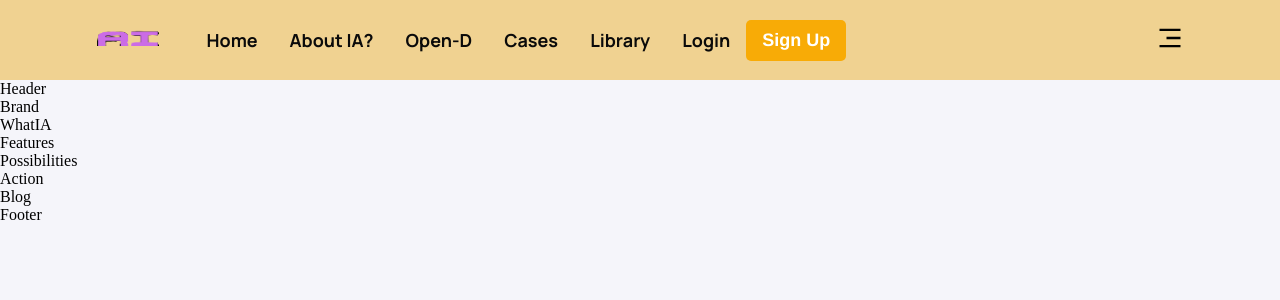
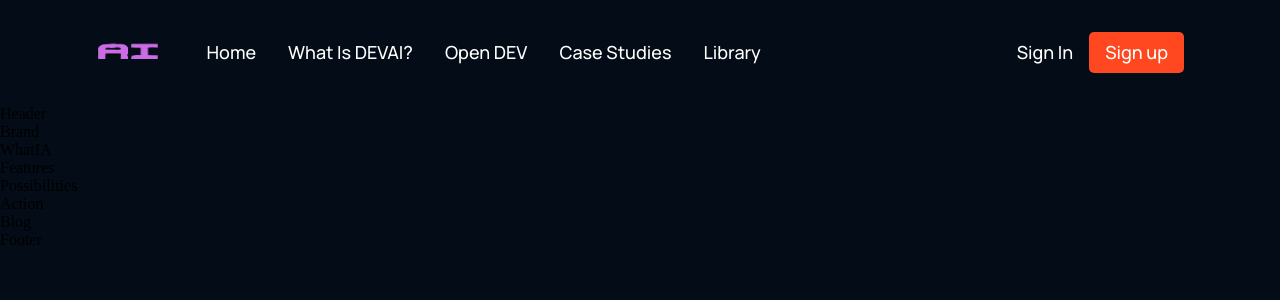
Before and after one commit to Benevanio/Hazy_tech, a React (Create React App) app: page / in a window 1280 px wide. Shown: the top 300 px of the page. Built offline with nearby package versions, Linux system fonts and the light colour scheme.

Commit message:
change fort css files

```diff
--- a/src/App.js
+++ b/src/App.js
@@ -1,5 +1,5 @@
 import React from 'react'
-import './App.scss'
+import './App.css'
 import { Footer, Blog,Header, Features, WhatIA, Posibilities } from './containers'
 import { Brand,Action, Navbar } from './components'
 const App = () => {
--- /dev/null
+++ b/src/components/navbar/Navbar.css
@@ -0,0 +1,133 @@
+.AI__navbar {
+    display: flex;
+    justify-content: space-between;
+    align-items: center;
+
+    padding: 2rem 6rem;
+}
+
+.AI__navbar-links {
+    flex: 1;
+    display: flex;
+    justify-content: flex-start;
+    align-items: center;
+}
+
+.AI__navbar-links_logo {
+    margin-right: 2rem;
+}
+
+.AI__navbar-links_logo img {
+    width: 62.56px;
+    height: 16.02px;
+}
+
+.AI__navbar-links_container {
+    display: flex;
+    flex-direction: row;
+}
+
+.AI__navbar-sign {
+    display: flex;
+    justify-content: flex-end;
+    align-items: center;
+}
+
+.AI__navbar-links_container p,
+.AI__navbar-sign p,
+.AI__navbar-menu_container p {
+    color: #fff;
+    font-family: var(--font-family);
+    font-weight: 500;
+    font-size: 18px;
+    line-height: 25px;
+    text-transform: capitalize;
+
+    margin: 0 1rem;
+    cursor: pointer;
+}
+
+ button {
+    padding: 0.5rem 1rem;
+    color: #fff;
+    background: #FF4820;
+    font-family: var(--font-family);
+    font-weight: 500;
+    font-size: 18px;
+    line-height: 25px;
+    border: none;
+    outline: none;
+    cursor: pointer;
+    border-radius: 5px;
+}
+
+.AI__navbar-menu {
+    margin-left: 1rem;
+
+    display: none;
+    position: relative;
+}
+
+.AI__navbar-menu svg {
+    cursor: pointer;
+}
+
+.AI__navbar-menu_container {
+    display: flex;
+    justify-content: flex-end;
+    align-items: flex-end;
+    flex-direction: column;
+
+    text-align: end;
+    background: var(--color-footer);
+    padding: 2rem;
+    position: absolute;
+    right: 0;
+    top: 40px;
+    margin-top: 1rem;
+    min-width: 210px;
+    border-radius: 5px;
+    box-shadow: 0px 0px 5px rgba(0,0, 0,0.2);
+}
+
+.AI__navbar-menu_container p {
+    margin: 1rem 0;
+}
+
+.AI__navbar-menu_container-links-sign {
+    display: none;
+}
+
+@media screen and (max-width: 1050px) {
+    .AI__navbar-links_container {
+        display: none;
+    }
+
+    .AI__navbar-menu {
+        display: flex;
+    }
+}
+
+@media screen and (max-width: 700px) {
+    .AI__navbar {
+        padding: 2rem 4rem;
+    }
+}
+
+@media screen and (max-width: 550px) {
+    .AI__navbar {
+        padding: 2rem;
+    }
+
+    .AI__navbar-sign {
+        display: none;
+    }
+
+    .AI__navbar-menu_container {
+        top: 20px;
+    }
+
+    .AI__navbar-menu_container-links-sign {
+        display: block;
+    }
+}
--- a/src/components/navbar/Navbar.jsx
+++ b/src/components/navbar/Navbar.jsx
@@ -1,10 +1,11 @@
-import React,{useState} from 'react'
+import React, { useState } from 'react';
 import { RiMenu3Line, RiCloseLine } from 'react-icons/ri';
+import logo from '../../assets/logotipo.png';
+import './Navbar.css';
 
-import './Navbar.scss'
-import logo from '../../assets/logotipo.png'
 const Navbar = () => {
-  const [menu, setMenu] = useState(false)
+  const [toggleMenu, setToggleMenu] = useState(false);
+
   return (
     <div className="AI__navbar">
       <div className="AI__navbar-links">
@@ -13,22 +14,38 @@
         </div>
         <div className="AI__navbar-links_container">
           <p><a href="#home">Home</a></p>
-        <p><a href="#aicom">About IA?</a></p>
-        <p><a href="#possibility">Open-D</a></p>
-        <p><a href="#features">Cases</a></p>
+          <p><a href="#devAi">What is DEVAI?</a></p>
+          <p><a href="#possibility">Open DEV</a></p>
+          <p><a href="#features">Case Studies</a></p>
           <p><a href="#blog">Library</a></p>
         </div>
+      </div>
       <div className="AI__navbar-sign">
-      <p>Login</p>
-      <button type='button'>Sign Up</button>
+        <p>Sign in</p>
+        <button type="button">Sign up</button>
+      </div>
+      <div className="AI__navbar-menu">
+        {toggleMenu
+          ? <RiCloseLine color="#fff" size={27} onClick={() => setToggleMenu(false)} />
+          : <RiMenu3Line color="#fff" size={27} onClick={() => setToggleMenu(true)} />}
+        {toggleMenu && (
+        <div className="AI__navbar-menu_container scale-up-center">
+          <div className="AI__navbar-menu_container-links">
+            <p><a href="#home">Home</a></p>
+            <p><a href="#devAi">What is DEVAI?</a></p>
+            <p><a href="#possibility">Open DEV</a></p>
+            <p><a href="#features">Case Studies</a></p>
+            <p><a href="#blog">Library</a></p>
+          </div>
+          <div className="AI__navbar-menu_container-links-sign">
+            <p>Sign in</p>
+            <button type="button">Sign up</button>
           </div>
         </div>
-    <div className="AI__navbar-menu">
-      {menu ? <RiCloseLine size={28} onClick={() => setMenu(false)} /> : <RiMenu3Line size={28} onClick={() => setMenu(true)} />
-      }
+        )}
       </div>
     </div>
-  )
-}
+  );
+};
 
-export default Navbar
+export default Navbar;
--- a/src/components/navbar/Navbar.scss
+++ /dev/null
@@ -1,62 +0,0 @@
-.AI__navbar {
-    display: flex;
-    justify-content: space-between;
-    align-items: center;
-    background-color: #f0d291;
-    height: 80px;
-    padding: 2rem 6rem;
-}
-
-.AI__navbar-links {
-    flex: 1;
-    display: flex;
-    justify-content: flex-start;
-    align-items: center;
-}
-
-.AI__navbar-links_logo {
-    margin-right: 2rem;
-}
-
-.AI__navbar-links_logo img {
-    width: 62.56px;
-    height: 16.02px;
-}
-
-.AI__navbar-links_container {
-    display: flex;
-    flex-direction: row;
-}
-
-.AI__navbar-sign {
-    display: flex;
-    justify-content: flex-end;
-    align-items: center;
-}
-
-.AI__navbar-links_container p,
-.AI__navbar-sign p,
-.AI__navbar-menu_container p {
-    color: rgb(10, 10, 10);
-    font-family: var(--font-family);
-    font-weight: 700;
-    font-size: 18px;
-    line-height: 25px;
-    text-transform: capitalize;
-    margin: 0 1rem;
-    cursor: pointer;
-}
-.AI__navbar-sign button,
-.AI__navbar-menu_container button{
-    padding: 0.5rem 1rem;
-    background: #f8ab06;
-    cursor: pointer;
-    border: none;
-    border-radius: 5px;
-    color: #fff;
-    font-family: 'Franklin Gothic Medium', 'Arial Narrow', Arial, sans-serif;
-    font-weight: 700;
-    font-size: 18px;
-    line-height: 25px;
-    outline: none;
-}
--- a/src/index.scss
+++ b/src/index.css
@@ -6,7 +6,7 @@
   --gradient-text: linear-gradient(89.97deg, #AE67FA 1.84%, #F49867 102.67%);
   --gradient-bar: linear-gradient(103.22deg, #AE67FA -13.86%, #F49867 99.55%);
 
-  --color-bg: #f5f5fa;
+  --color-bg: #040C18;
   --color-footer : #031B34;
   --color-blog: #042c54;
   --color-text: #81AFDD;
--- a/src/index.js
+++ b/src/index.js
@@ -1,6 +1,6 @@
 import React from 'react'
 import ReactDom from 'react-dom'
 import App from './App'
-import './index.scss'
+import './index.css'
 
 ReactDom.render(<App />, document.getElementById('root'))
```
Also changed, not shown: src/App.css (renamed from src/App.scss). Lines whose indentation alone changed are shown as unchanged.
